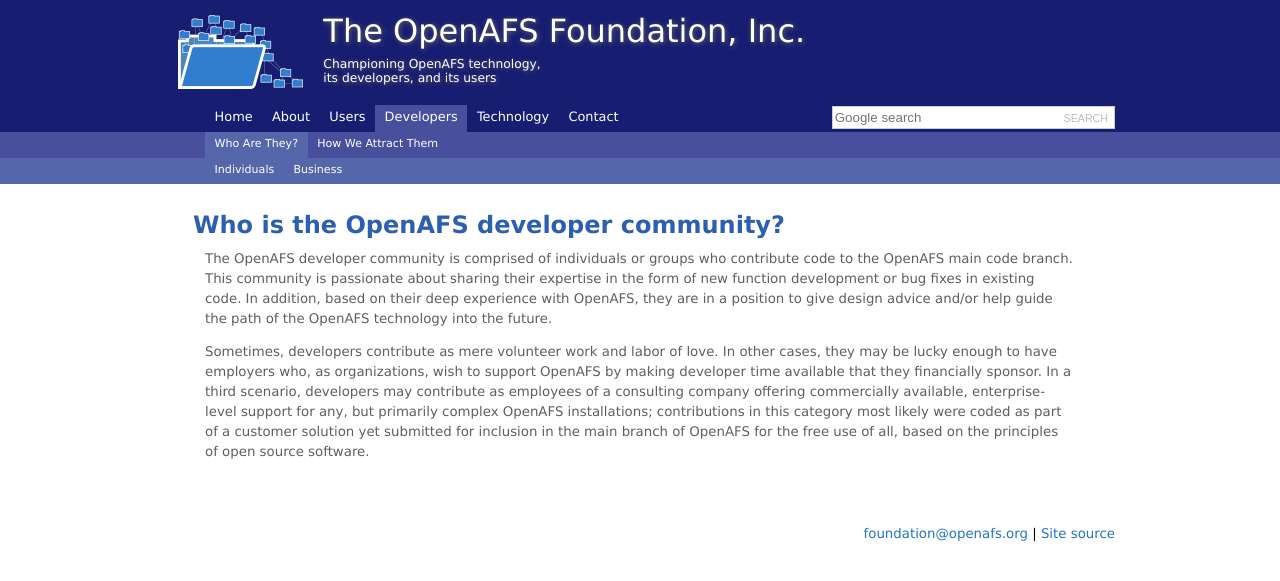
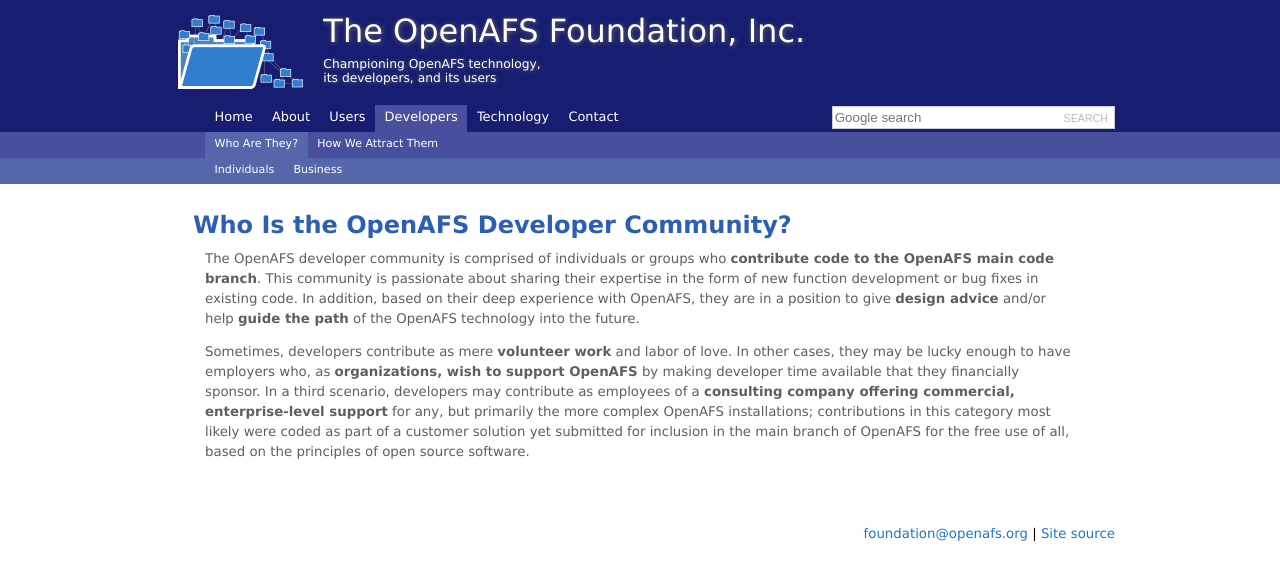
Before and after one commit to openafsfoundation/openafsfoundation.org, a Jekyll site: the page built from devs/who/index.md, in a window 1280 px wide. Shown: the top 581 px of the page. Built offline with Jekyll 4.4.1, drawn with Linux system fonts in a browser that asks for light colours.

Commit message:
Update index.md

```diff
--- a/devs/who/index.md
+++ b/devs/who/index.md
@@ -3,8 +3,8 @@
 nav: [devs,who]
 ---
 
-## Who is the OpenAFS developer community? ##
+## Who Is the OpenAFS Developer Community? ##
 
-The OpenAFS developer community is comprised of individuals or groups who contribute code to the OpenAFS main code branch.  This community is passionate about sharing their expertise in the form of new function development or bug fixes in existing code.  In addition, based on their deep experience with OpenAFS, they are in a position to give design advice and/or help guide the path of the OpenAFS technology into the future.
+The OpenAFS developer community is comprised of individuals or groups who **contribute code to the OpenAFS main code branch**.  This community is passionate about sharing their expertise in the form of new function development or bug fixes in existing code.  In addition, based on their deep experience with OpenAFS, they are in a position to give **design advice** and/or help **guide the path** of the OpenAFS technology into the future.
 
-Sometimes, developers contribute as mere volunteer work and labor of love.  In other cases, they may be lucky enough to have employers who, as organizations, wish to support OpenAFS by making developer time available that they financially sponsor.  In a third scenario, developers may contribute as employees of a consulting company offering commercially available, enterprise-level support for any, but primarily complex OpenAFS installations; contributions in this category most likely were coded as part of a customer solution yet submitted for inclusion in the main branch of OpenAFS for the free use of all, based on the principles of open source software.
+Sometimes, developers contribute as mere **volunteer work** and labor of love.  In other cases, they may be lucky enough to have employers who, as **organizations, wish to support OpenAFS** by making developer time available that they financially sponsor.  In a third scenario, developers may contribute as employees of a **consulting company offering commercial, enterprise-level support** for any, but primarily the more complex OpenAFS installations; contributions in this category most likely were coded as part of a customer solution yet submitted for inclusion in the main branch of OpenAFS for the free use of all, based on the principles of open source software.
```
